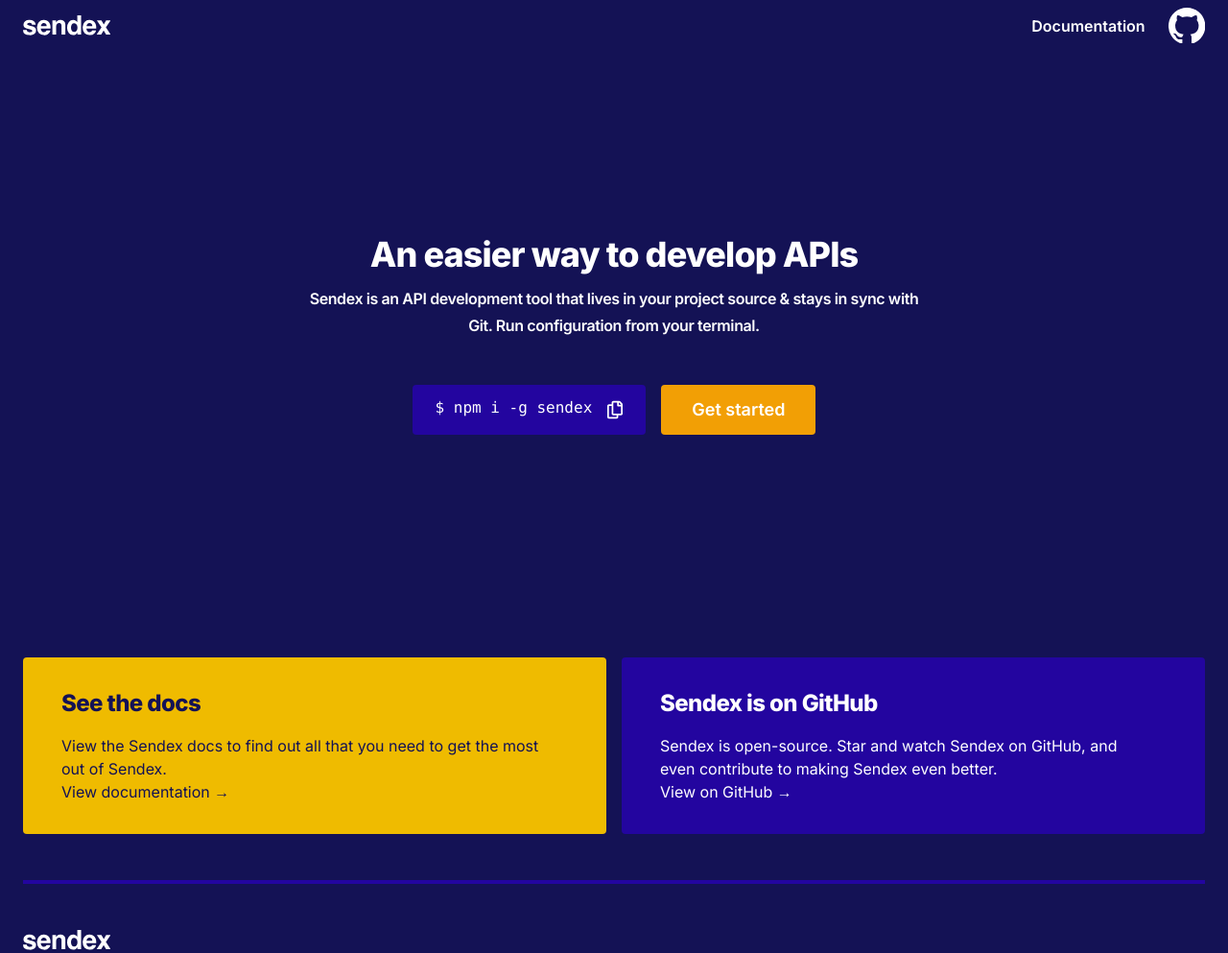
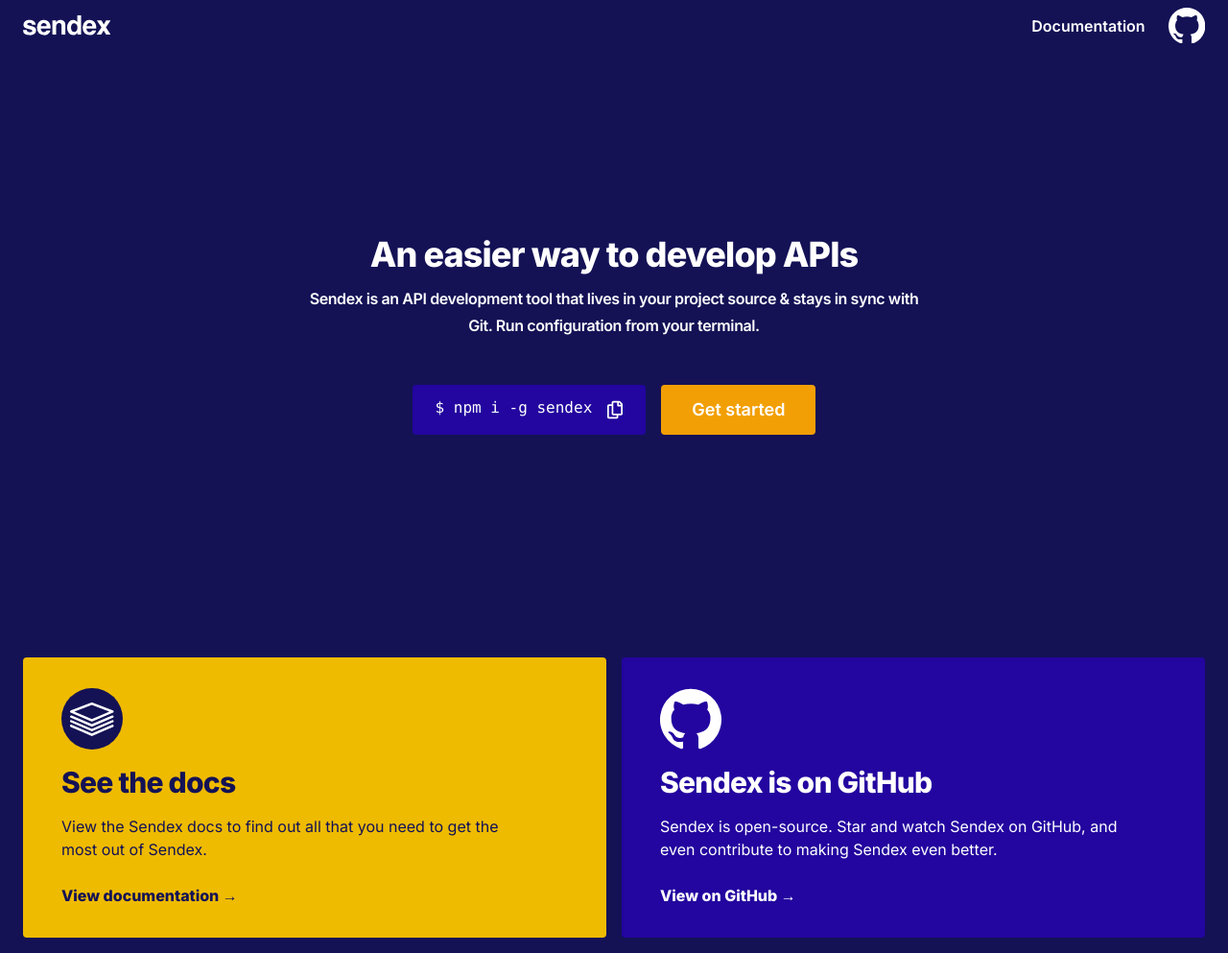
Before and after one commit to hadlow/sendex-website, a Gatsby site: page / in a window 1280 px wide. Shown: the top 993 px of the page at 96% size. Built offline with nearby package versions, Linux system fonts and the light colour scheme; Gatsby itself is replaced by a stand-in of ours.

Commit message:
better cards

```diff
--- a/src/components/Card.js
+++ b/src/components/Card.js
@@ -2,12 +2,14 @@
 
 const Card = ({ theme, icon, title, description, cta, link, ...rest }) => {
   return (
-    <a href={link} className={`flex flex-col rounded pl-10 pr-14 py-8 ${theme}`} {...rest}>
-      <h4 className="font-extrabold text-2xl mb-4">{title}</h4>
+    <a href={link} className={`flex flex-col rounded pl-10 pr-20 py-8 ${theme}`} {...rest}>
+      <div className="mb-4">{icon}</div>
 
-      <div className="">{description}</div>
+      <h4 className="font-bold text-3xl mb-4">{title}</h4>
 
-      <div className="">{cta}</div>
+      <div className="mb-6">{description}</div>
+
+      <div className="mt-auto font-bold">{cta}</div>
     </a>
   )
 };
--- a/src/pages/index.js
+++ b/src/pages/index.js
@@ -45,7 +45,20 @@
         <div className="grid grid-cols-2 gap-4 my-10">
           <Card
             theme="bg-yellow text-blue-dark"
-            icon={``}
+            icon={
+              <div className="flex place-items-center justify-center rounded-full bg-blue-dark w-16 h-16">
+                <svg xmlns="http://www.w3.org/2000/svg" width="45.512" height="34.897" viewBox="0 0 45.512 34.897">
+                  <g id="stack-of-square-papers" transform="translate(0 -35.441)">
+                    <g id="Group_2" data-name="Group 2" transform="translate(0 35.441)">
+                      <path id="Path_2" data-name="Path 2" d="M.737,45.963l21.543,9.22a1.19,1.19,0,0,0,.477.1,1.221,1.221,0,0,0,.477-.1l21.542-9.22a1.213,1.213,0,0,0-.046-2.249L23.187,35.521a1.207,1.207,0,0,0-.862,0L.783,43.714a1.213,1.213,0,0,0-.046,2.249Zm22.019-8.011,18.3,6.962-18.3,7.835-18.3-7.835Z" transform="translate(0 -35.441)" fill="#fff"/>
+                      <path id="Path_3" data-name="Path 3" d="M.738,127.519l22.019,9.425,22.018-9.425a1.213,1.213,0,0,0-.954-2.231l-21.065,9.017L1.691,125.289a1.213,1.213,0,1,0-.954,2.231Z" transform="translate(-0.001 -111.75)" fill="#fff"/>
+                      <path id="Path_4" data-name="Path 4" d="M.738,159.918l22.019,9.425,22.018-9.425a1.213,1.213,0,0,0-.954-2.23L22.757,166.7,1.691,157.688a1.213,1.213,0,1,0-.954,2.23Z" transform="translate(-0.001 -139.297)" fill="#fff"/>
+                      <path id="Path_5" data-name="Path 5" d="M.738,192.321l22.019,9.425,22.018-9.425a1.213,1.213,0,0,0-.954-2.23l-21.065,9.017L1.691,190.091a1.213,1.213,0,1,0-.954,2.23Z" transform="translate(-0.001 -166.849)" fill="#fff"/>
+                    </g>
+                  </g>
+                </svg>
+              </div>
+            }
             title="See the docs"
             description="View the Sendex docs to find out all that you need to get the most out of Sendex."
             cta="View documentation →"
@@ -54,7 +67,11 @@
 
           <Card
             theme="bg-blue-primary text-white"
-            icon={``}
+            icon={
+              <svg xmlns="http://www.w3.org/2000/svg" className="w-16 h-16" width="72.203" height="70.421" viewBox="0 0 72.203 70.421">
+                <path id="Octicons-mark-github" d="M36.1,0A36.1,36.1,0,0,0,24.684,70.353c1.805.316,2.482-.767,2.482-1.715,0-.857-.045-3.7-.045-6.724-9.07,1.67-11.417-2.211-12.139-4.242-.406-1.038-2.166-4.242-3.7-5.1-1.264-.677-3.069-2.347-.045-2.392,2.843-.045,4.874,2.617,5.551,3.7,3.249,5.46,8.439,3.926,10.515,2.978a7.594,7.594,0,0,1,2.3-4.829c-8.033-.9-16.426-4.016-16.426-17.825a14.05,14.05,0,0,1,3.7-9.7,12.973,12.973,0,0,1,.361-9.567s3.023-.948,9.928,3.7a34.036,34.036,0,0,1,18.051,0c6.9-4.693,9.928-3.7,9.928-3.7a12.973,12.973,0,0,1,.361,9.567,13.968,13.968,0,0,1,3.7,9.7c0,13.854-8.439,16.923-16.471,17.825,1.309,1.128,2.437,3.294,2.437,6.679,0,4.829-.045,8.709-.045,9.928,0,.948.677,2.076,2.482,1.715A36.12,36.12,0,0,0,36.1,0Z" fill="#fff" fill-rule="evenodd"/>
+              </svg>
+            }
             title="Sendex is on GitHub"
             description="Sendex is open-source. Star and watch Sendex on GitHub, and even contribute to making Sendex even better."
             cta="View on GitHub →"
```
